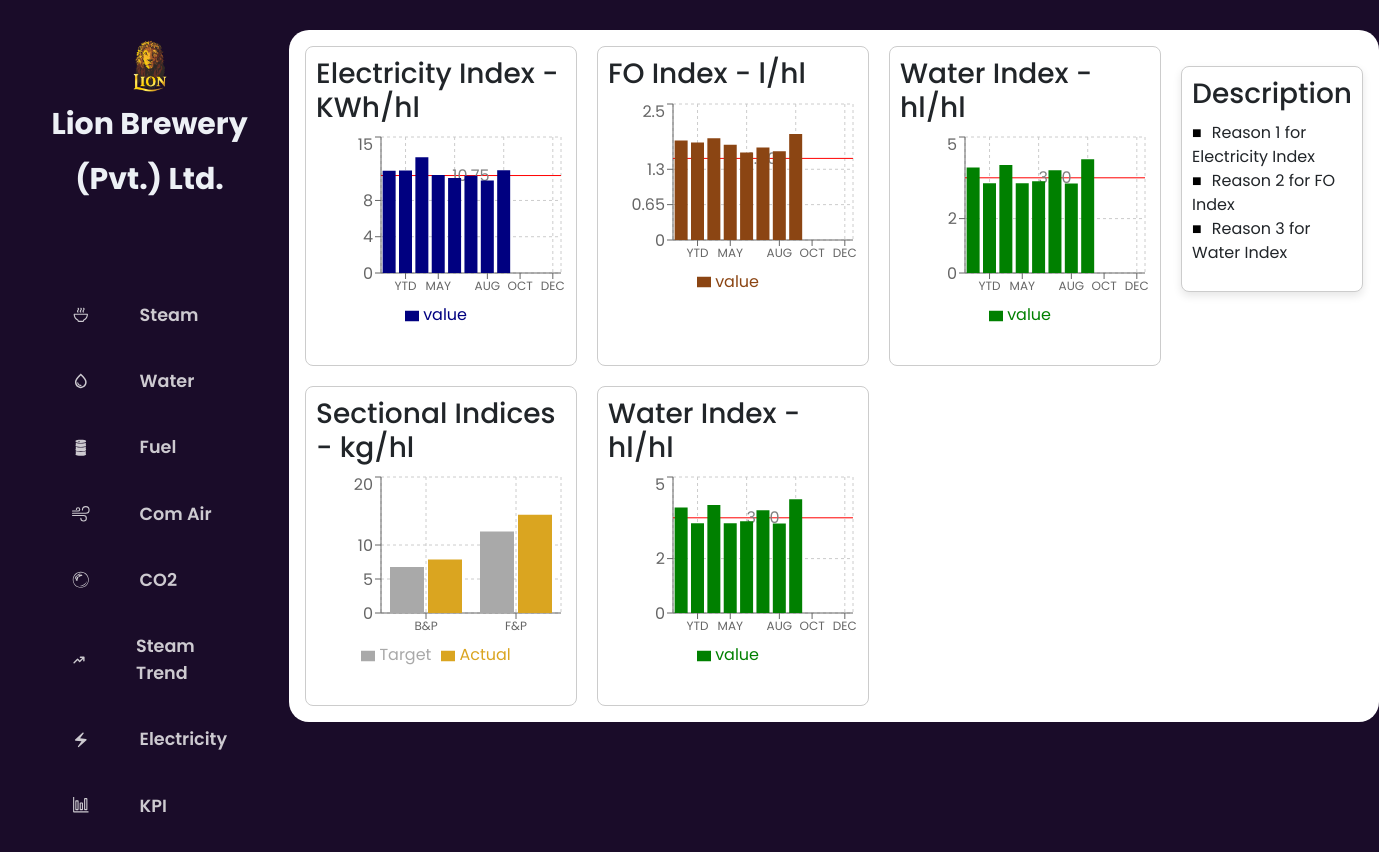
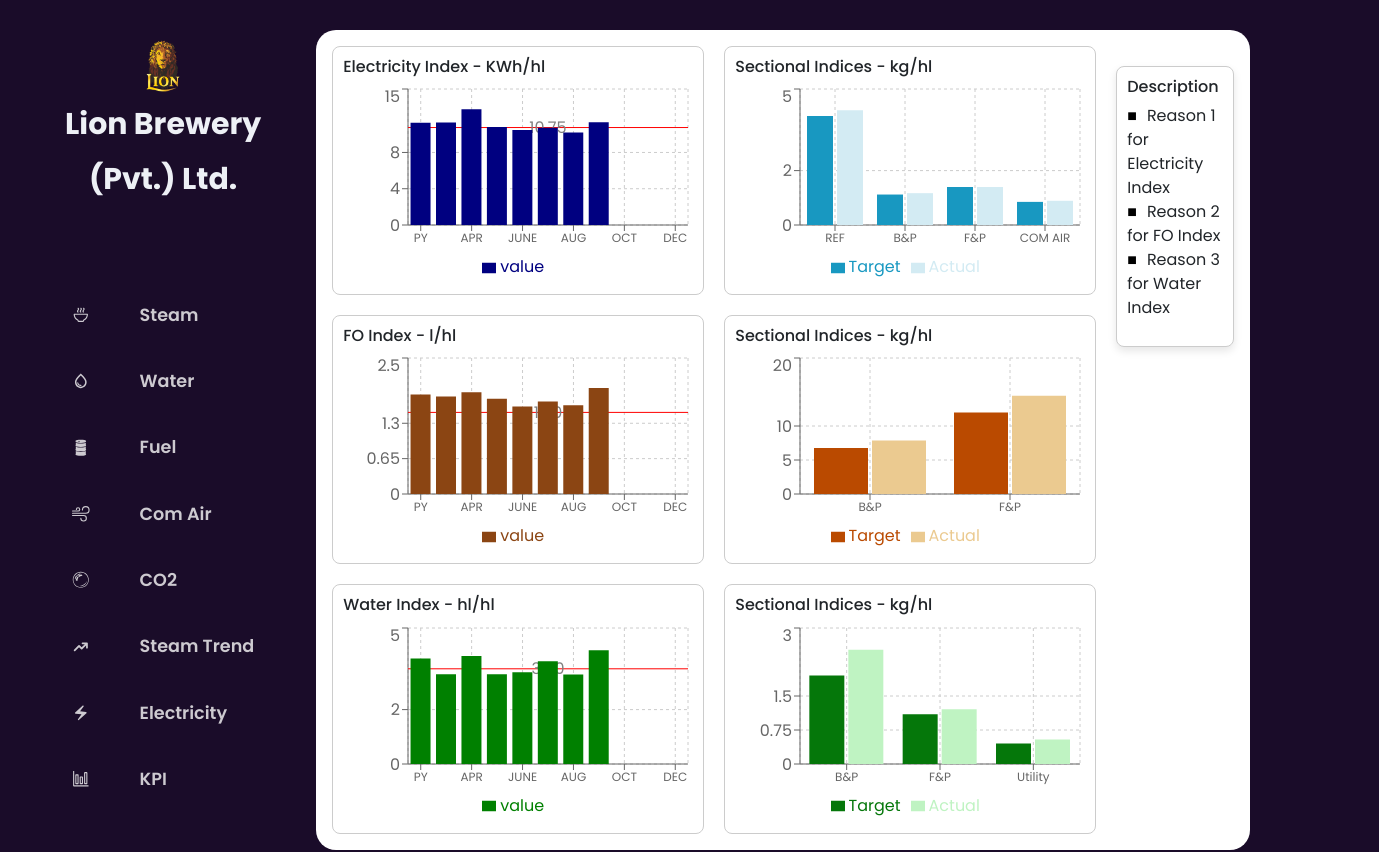
Before and after one commit to dahami4096/Practice-updated, a React (Vite) app: page /comp3 in a window 1280 px wide. Shown: the top 852 px of the page, 1379 px wide, since content can reach past the window. Before the commit the page ends 829 px from the top, so only its background shows below. Built offline with nearby package versions, Linux system fonts and the light colour scheme.

Commit message:
glysol page

```diff
--- a/src/App.jsx
+++ b/src/App.jsx
@@ -16,6 +16,7 @@
 import Tcontent from './pages/content/Content';
 import Comp2 from './pages/component2/Comp2';
 import Comp3 from './pages/comp3/Comp3';
+import Glycol from './pages/glycol/Glycol';
 
 export default function App() {
   return (
@@ -37,6 +38,7 @@
           <Route path="content" element={<Tcontent />} />
           <Route path="component2" element={<Comp2 />} />
           <Route path="comp3" element={<Comp3 />} />
+          <Route path="glycol" element={<Glycol />} />
           {/* Add more routes as needed */}
         </Routes>
       </div>
--- a/src/pages/comp3/Comp3.jsx
+++ b/src/pages/comp3/Comp3.jsx
@@ -47,9 +47,22 @@
   { name: "DEC", value: 0 },
 ];
 
-const sectionalIndicesData = [
+const sectionalIDkw = [
+  { section: "REF", target: 4.01, actual: 4.22 },
+  { section: "B&P", target: 1.12, actual: 1.17 },
+  { section: "F&P", target: 1.40, actual: 1.40 },
+  { section: "COM AIR ", target: 0.85, actual: 0.89 },
+];
+
+const sectionalIDkg = [
   { section: "B&P", target: 6.78, actual: 7.86 },
   { section: "F&P", target: 12.00, actual: 14.44 },
+];
+
+const sectionalIDhl = [
+  { section: "B&P", target: 1.95, actual: 2.52 },
+  { section: "F&P", target: 1.10, actual: 1.21 },
+  { section: "Utility", target: 0.45, actual: 0.54 }
 ];
 
 const Comp3 = () => {
@@ -58,8 +71,8 @@
       <div className="graph-container">
         {/* Electricity Index Graph */}
         <div className="graph-card">
-          <h3>Electricity Index - KWh/hl</h3>
-          <BarChart width={250} height={200} data={electricityData}>
+          <h6>Electricity Index - KWh/hl</h6>
+          <BarChart width={350} height={200} data={electricityData}>
             <CartesianGrid strokeDasharray="3 3" />
             <XAxis dataKey="name" tick={{ fontSize: 12 }} />
             <YAxis domain={[0, 15]} />
@@ -70,10 +83,25 @@
           </BarChart>
         </div>
 
+
+        {/* Sectional Indices Graph */}
+        <div className="graph-card">
+          <h6>Sectional Indices - kg/hl</h6>
+          <BarChart width={350} height={200} data={sectionalIDkw}>
+            <CartesianGrid strokeDasharray="3 3" />
+            <XAxis dataKey="section" tick={{ fontSize: 12 }} />
+            <YAxis domain={[0, 5]} />
+            <Tooltip />
+            <Legend />
+            <Bar dataKey="target" fill="#1898c1 " name="Target" />
+            <Bar dataKey="actual" fill="#d3ebf3 " name="Actual" />
+          </BarChart>
+        </div>
+
         {/* FO Index Graph */}
         <div className="graph-card">
-          <h3>FO Index - l/hl</h3>
-          <BarChart width={250} height={200} data={foIndexData}>
+          <h6>FO Index - l/hl</h6>
+          <BarChart width={350} height={200} data={foIndexData}>
             <CartesianGrid strokeDasharray="3 3" />
             <XAxis dataKey="name" tick={{ fontSize: 12 }} />
             <YAxis domain={[0, 2.5]} />
@@ -84,10 +112,26 @@
           </BarChart>
         </div>
 
+
+
+        {/* Sectional Indices Graph */}
+        <div className="graph-card">
+          <h6>Sectional Indices - kg/hl</h6>
+          <BarChart width={350} height={200} data={sectionalIDkg}>
+            <CartesianGrid strokeDasharray="3 3" />
+            <XAxis dataKey="section" tick={{ fontSize: 12 }} />
+            <YAxis domain={[0, 20]} />
+            <Tooltip />
+            <Legend />
+            <Bar dataKey="target" fill="#ba4a00  " name="Target" />
+            <Bar dataKey="actual" fill="#ebca90 " name="Actual" />
+          </BarChart>
+        </div>
+
         {/* Water Index Graph */}
         <div className="graph-card">
-          <h3>Water Index - hl/hl</h3>
-          <BarChart width={250} height={200} data={waterData}>
+          <h6>Water Index - hl/hl</h6>
+          <BarChart width={350} height={200} data={waterData}>
             <CartesianGrid strokeDasharray="3 3" />
             <XAxis dataKey="name" tick={{ fontSize: 12 }} />
             <YAxis domain={[0, 5]} />
@@ -100,36 +144,25 @@
 
         {/* Sectional Indices Graph */}
         <div className="graph-card">
-          <h3>Sectional Indices - kg/hl</h3>
-          <BarChart width={250} height={200} data={sectionalIndicesData}>
+          <h6>Sectional Indices - kg/hl</h6>
+          <BarChart width={350} height={200} data={sectionalIDhl}>
             <CartesianGrid strokeDasharray="3 3" />
             <XAxis dataKey="section" tick={{ fontSize: 12 }} />
-            <YAxis domain={[0, 20]} />
+            <YAxis domain={[0.00, 3.00]} />
             <Tooltip />
             <Legend />
-            <Bar dataKey="target" fill="#A9A9A9" name="Target" />
-            <Bar dataKey="actual" fill="#DAA520" name="Actual" />
+            <Bar dataKey="target" fill="#05770a " name="Target" />
+            <Bar dataKey="actual" fill="#bff3c2" name="Actual" />
           </BarChart>
         </div>
 
-        <div className="graph-card">
-          <h3>Water Index - hl/hl</h3>
-          <BarChart width={250} height={200} data={waterData}>
-            <CartesianGrid strokeDasharray="3 3" />
-            <XAxis dataKey="name" tick={{ fontSize: 12 }} />
-            <YAxis domain={[0, 5]} />
-            <Tooltip />
-            <Legend />
-            <ReferenceLine y={3.5} label="3.50" stroke="red" />
-            <Bar dataKey="value" fill="#008000" />
-          </BarChart>
-        </div>
+
 
       </div>
 
       {/* Descriptions Section */}
       <div className="descriptions-container">
-        <h3>Description</h3>
+        <h6>Description</h6>
         <ul>
           <li>Reason 1 for Electricity Index</li>
           <li>Reason 2 for FO Index</li>
--- a/src/pages/comp3/comp3.css
+++ b/src/pages/comp3/comp3.css
@@ -7,7 +7,7 @@
 
   .graph-container {
     display: grid;
-    grid-template-columns: repeat(3, 1fr);
+    grid-template-columns: repeat(2, 1fr);
     gap: 20px;
     height: fit-content;
   }
@@ -16,7 +16,7 @@
     border: 1px solid #ccc;
     padding: 10px;
     border-radius: 8px;
-    height: 20rem;
+    height: fit-content;
   }
 
   .descriptions-container {
--- /dev/null
+++ b/src/pages/glycol/Glycol.jsx
@@ -0,0 +1,25 @@
+import React from "react";
+import '../steam/steam.css'
+import '../../components/content/content.css'
+import ContentHeader from '../../components/contentHeader/ContentHeader'
+import Content from '../content/Content'
+
+const Glycol = () => {
+  return (
+    <div className="content">
+      <ContentHeader />
+      <div className="dashboard--content">
+        <div className="steamtab">
+          <div className="steamtab--title">
+            Glycol
+            <div>
+              <Content />
+            </div>
+          </div>
+        </div>
+      </div>
+    </div>
+  );
+};
+
+export default Glycol;
```
Also changed, not shown: src/pages/glycol/glycol.css (added).
